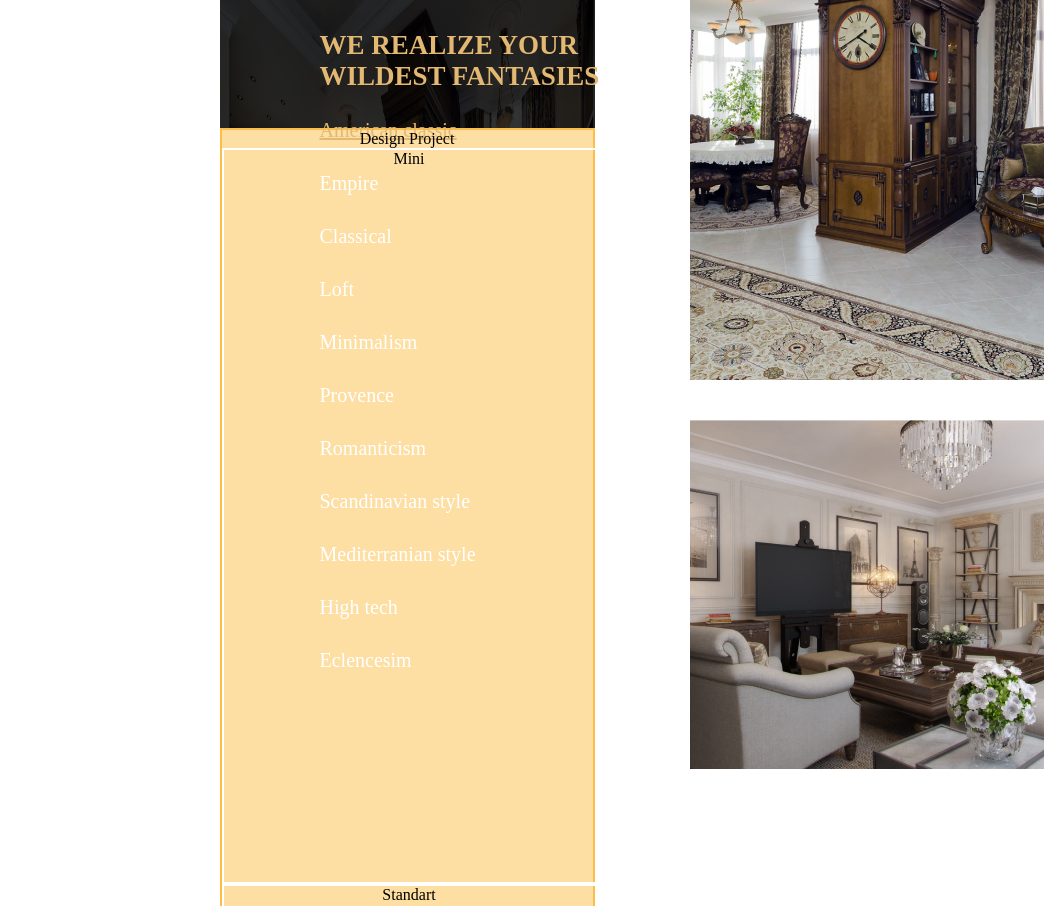
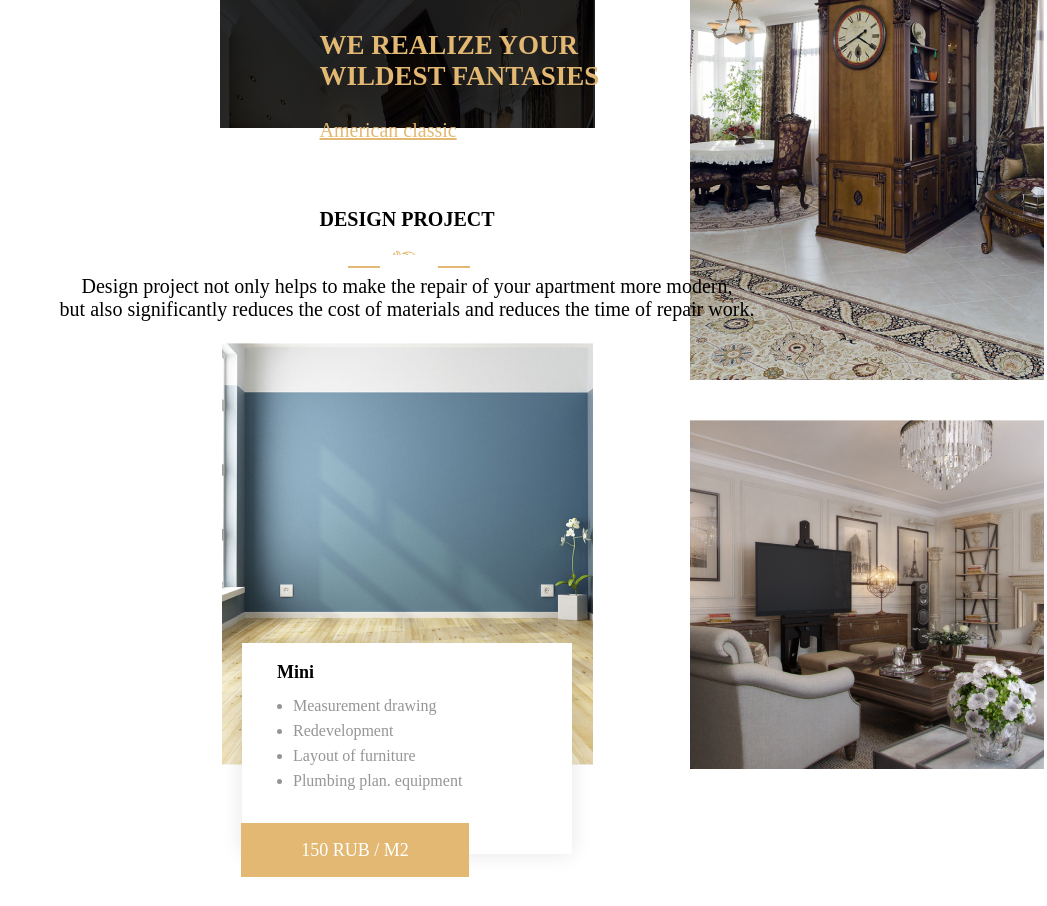
Before and after one commit to JulianKov/repair-design-project, a website: page index.html in a window 1280 px wide. Shown: the part 4532-5438 px from the top of the page, without its empty margins (233-1280 px from the left). Drawn offline with Linux system fonts and the light colour scheme.

Commit message:
feat: add price section

```diff
--- a/index.html
+++ b/index.html
@@ -233,11 +233,57 @@
     </div>
     <div class="price">
       <div class="price__wrapper">
-        <span>Design Project</span>
+        <h3 class="price__header">Design Project</h3>
+        <div class="price__icon"></div>
+        <p class="price__text">Design project not only helps to make the repair of your apartment more modern,<br> but also significantly reduces the cost of materials and reduces the time of repair work.</p>
         <div class="price__line">
-          <div class="price__item"><span>Mini</span></div>
-          <div class="price__item"><span>Standart</span></div>
-          <div class="price__item"><span>Full</span></div>
+          <div class="price__item price__item--mini">
+            <div class="price__plate">
+              <h3 class="price__title">Mini</h3>
+              <ul class="price__list">
+                <li class="price__point">Measurement drawing</li>
+                <li class="price__point">Redevelopment</li>
+                <li class="price__point">Layout of furniture</li>
+                <li class="price__point">Plumbing plan. equipment</li>
+              </ul>
+              <div class="price__price">150 rub / m2</div>
+            </div>
+          </div>
+          <div class="price__item price__item--standart">
+            <div class="price__plate price__plate--standart">
+              <h3 class="price__title">Standart</h3>
+              <ul class="price__list">
+                <li class="price__point">Measurement drawing</li>
+                <li class="price__point">Redevelopment</li>
+                <li class="price__point">Layout of furniture</li>
+                <li class="price__point">Plumbing plan. equipment</li>
+                <li class="price__point">Floor plan</li>
+                <li class="price__point">Electriciant plan</li>
+                <li class="price__point">Lighting plan</li>
+              </ul>
+              <div class="price__price">400 rub / m2</div>
+            </div>
+          </div>
+          <div class="price__item price__item--full">
+            <div class="price__plate price__plate--full">
+              <h3 class="price__title">Full</h3>
+              <ul class="price__list">
+                <li class="price__point">Measurement drawing</li>
+                <li class="price__point">Redevelopment</li>
+                <li class="price__point">Layout of furniture</li>
+                <li class="price__point">Plumbing plan. equipment</li>
+                <li class="price__point">Floor plan</li>
+                <li class="price__point">Electriciant plan</li>
+                <li class="price__point">Lighting plan</li>
+                <li class="price__point">Wall reamers</li>
+                <li class="price__point">3D visualization</li>
+                <li class="price__point">Bill of materials</li>
+                <li class="price__point">Departure for a selection of materials</li>
+                <li class="price__point">Furniture selection</li>
+              </ul>
+              <div class="price__price">900 rub / m2</div>
+            </div>
+          </div>
         </div>
       </div>
     </div>
--- a/sass/blocks/_price.scss
+++ b/sass/blocks/_price.scss
@@ -1,10 +1,52 @@
+.price {
+  margin-top: 60px;
+  background: linear-gradient(to bottom, #FFFFFF 0%, #FFFFFF 49%, #000000 49%, #000000 100%);
+}
+
 .price__wrapper {
   width: 1440px;
-  height: 950px;
+  height: 920px;
   box-sizing: border-box;
+  display: flex;
+  flex-direction: column;
+  align-items: center;
   margin: 0 auto;
-  background-color: rgba(252, 189, 73, 0.5);
-  border: 2px solid rgb(252, 189, 73);
+}
+
+.price__header {
+  font-size: 20px;
+  color: #000000;
+  text-transform: uppercase;
+}
+
+.price__icon {
+  width: 28px;
+  height: 28px;
+  background-image: url('../assets/images/icon2.svg');
+}
+
+.price__icon::before, .price__icon::after {
+  display: block;
+  position: relative;
+  content: '';
+  width: 32px;
+  height: 2px;
+  background-color: #E3B873;
+  top: 15px;
+}
+
+.price__icon::before {
+  left: -45px;
+}
+
+.price__icon::after {
+  left: 45px;
+  top: 13px;
+}
+
+.price__text {
+  width: 700px;
+  font-size: 20px;
 }
 
 .price__line {
@@ -16,9 +58,72 @@
 }
 
 .price__item {
-  width: 390px;
-  height: 608px;
-  border: 2px solid white;
+  width: 392px;
+  height: 734px;
+  background-repeat: no-repeat;
+}
+
+.price__item--mini {
+  background-image: url('../assets/images/price1.jpg');
+}
+
+.price__item--standart {
+  background-image: url('../assets/images/price2.jpg');
+}
+
+.price__item--full {
+  background-image: url('../assets/images/price3.jpg');
+}
+
+.price__plate {
+  display: flex;
+  flex-direction: column;
+  width: 330px;
+  height: 211px;
+  box-sizing: border-box;
+  padding-top: 1px;
+  padding-left: 35px;
+  margin: 300px auto 0;
+  background-color: #FFFFFF;
+  box-shadow: 0px 0px 20px 0px rgba(0,0,0,0.1);
+  text-align: left;
+}
+
+.price__plate--standart {
+  height: 286px;
+}
+
+.price__plate--full {
+  height: 414px;
+}
+
+.price__title {
+  margin-bottom: 14px;
+  font-size: 18px;
+}
+
+.price__list {
+  margin-top: 0;
+  padding-left: 16px;
+}
+
+.price__point {
+  margin-bottom: 7px;
+  color: #959595;
+}
+
+.price__price {
+  align-self: flex-start;
+  width: 228px;
+  height: 54px;
+  margin-left: -36px;
+  margin-top: 10px;
+  background-color: #E3B873;
+  font-size: 18px;
+  color: #FFFFFF;
+  line-height: 54px;
+  text-align: center;
+  text-transform: uppercase;
 }
 
 @media (max-width: 1439px) {
```
Also changed, not shown: assets/images/price1.jpg (added), assets/images/price2.jpg (added), assets/images/price3.jpg (added), css/style.css.
